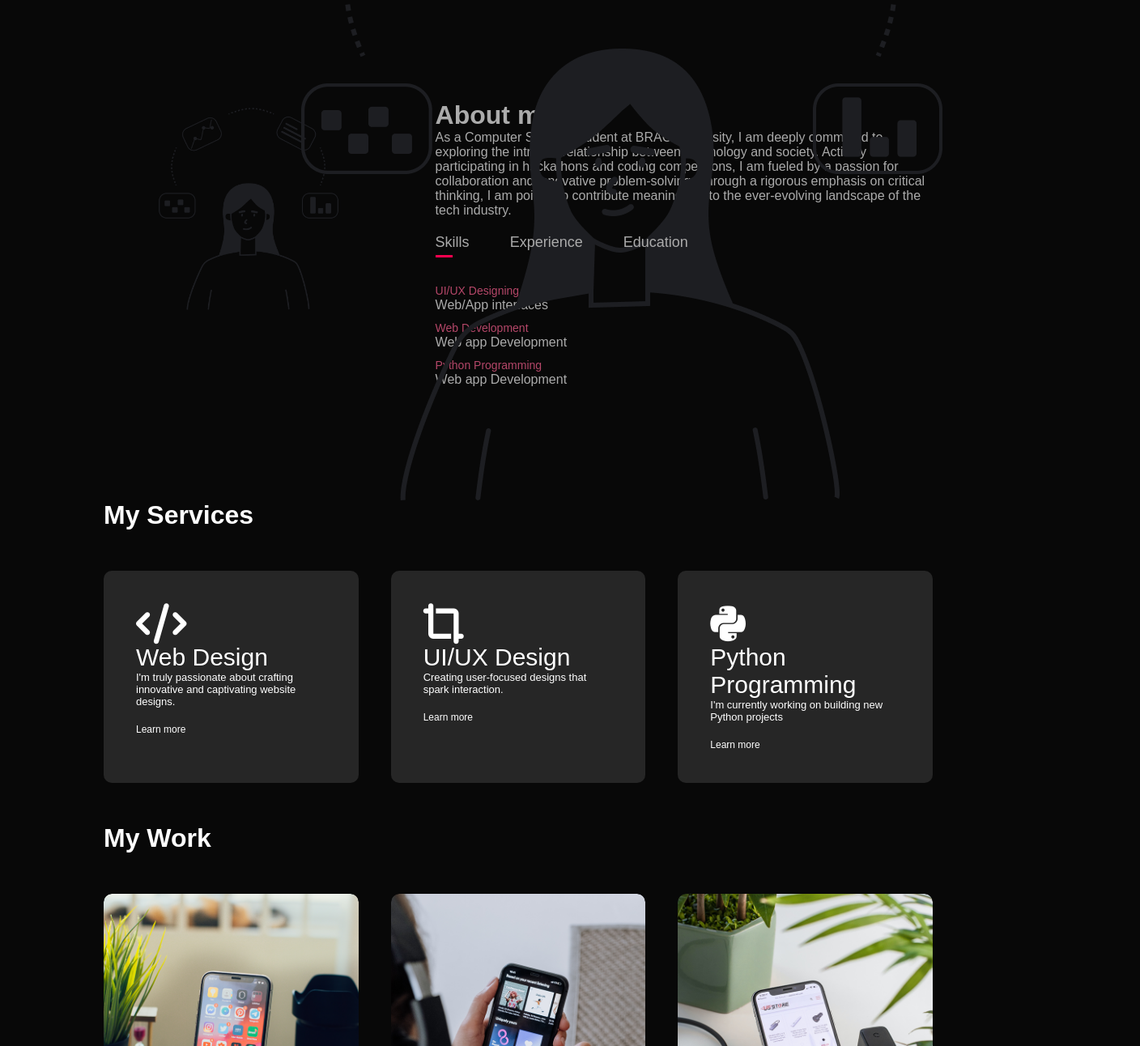
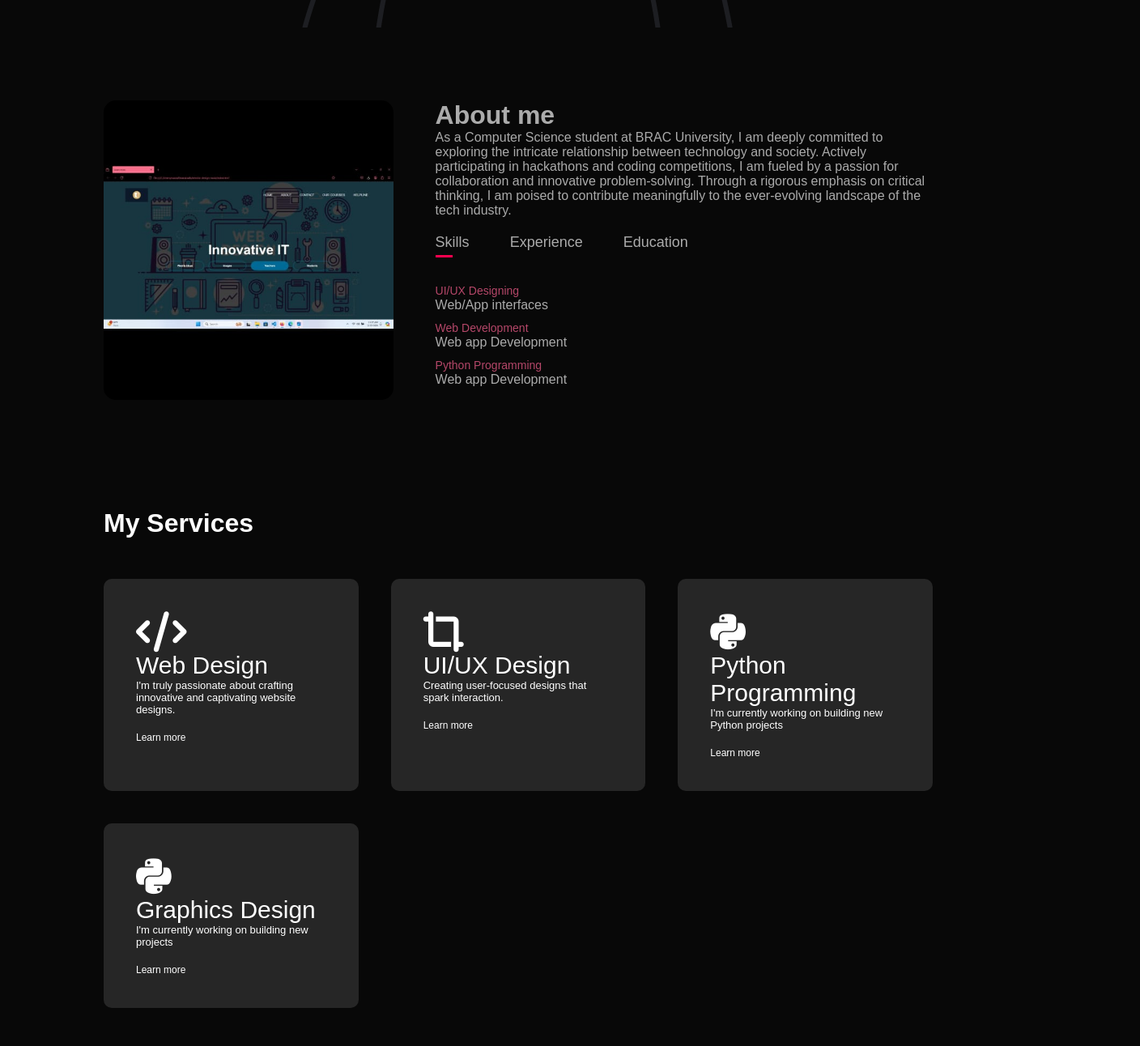
Before and after one commit to nusratmahmudkhushbu/My-Protfolio-Website, a plain HTML site: page index.html in a window 1280 px wide. Shown: the part 766-2058 px from the top of the page at 81% size, 1408 px wide, since content can reach past the window. Drawn offline with Linux system fonts and the light colour scheme; files whose address does not match are found by name.

Commit message:
Update index.html

```diff
--- a/index.html
+++ b/index.html
@@ -23,12 +23,10 @@
             </ul>
             <i class="fa-solid fa-bars" onclick="openmenu()"></i>
         </nav>
-       <div class="header-text">
-           <p>UI/UX Designer & Graphics Designer</p>
-           <h1>Hi, I'm <span>Nusrat</span><br />Mahmud From Bangladesh</h1>
-           <img src="ww.png" alt="h" />
-      </div>
-</div>
+        <div class="header-text">
+            <p>UI/UX Designer &amp; Graphics Designer</p>
+            <h1>Hi, I'm <span>Nusrat</span><br />Mahmud From Bangladesh</h1>
+        </div>
     </div>
 </div>
 
@@ -36,7 +34,7 @@
     <div class="container">
         <div class="row">
             <div class="about-col-1">
-                <img src="ww.png" alt="About Me Image" />
+                <img src="kk.png" alt="About Me Image" />
             </div>
             <div class="about-col-2">
                 <h1 class="sub-title">About me</h1>
@@ -103,6 +101,12 @@
                 <p>I'm currently working on building new Python projects</p>
                 <a href="#">Learn more</a>
             </div>
+            <div>
+                <i class="fab fa-python"></i>
+                <h2>Graphics Design</h2>
+                <p>I'm currently working on building new projects</p>
+                <a href="#">Learn more</a>
+            </div>
         </div>
     </div>
 </div>
@@ -148,14 +152,14 @@
             <div class="contact-left">
                 <h1 class="sub-title">Contact Me</h1>
                 <p><i class="fa-solid fa-paper-plane"></i> nusratmahmudkhushbu@gmail.com</p>
-                <p><i class="fa-solid fa-square-phone"></i> +880 1########</p>
+                <p><i class="fa-solid fa-square-phone"></i> +880 1234 567890</p>
                 <div class="social-icons">
                     <a href="https://www.facebook.com/nusratmahmud.khushbu/"><i class="fa-brands fa-facebook"></i></a>
                     <a href="https://www.instagram.com/nusrat_khushbu/?hl=en"><i class="fa-brands fa-square-twitter"></i></a>
                     <a href="https://www.instagram.com/nusrat_khushbu/?hl=en"><i class="fa-brands fa-instagram"></i></a>
                     <a href="https://bd.linkedin.com/in/nusrat-mahmud-ba1348260"><i class="fa-brands fa-linkedin"></i></a>
                 </div>
-                <a href="my-cv.pdf" download class="btn btn2">Download CV</a>
+                <a href="Image/my-cv.pdf" download class="btn btn2">Download CV</a>
             </div>
 
             <div class="contact-right">
```
